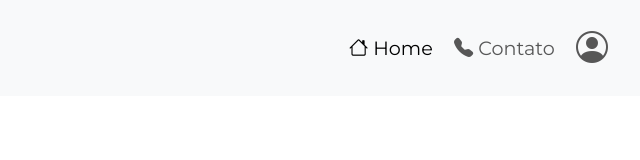
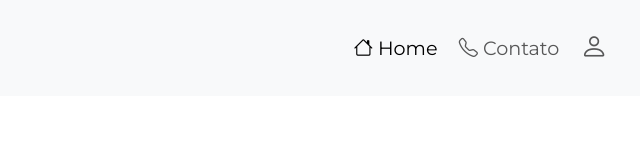
Before and after one commit to pedrocovisi/InsideMapsWEB, a plain HTML site: page index.html in a window 1280 px wide. Shown: the full height of the page, 640-1280 px from the left. Drawn offline with nearby package versions, Linux system fonts and the light colour scheme.

```diff
--- a/CSS/index.css
+++ b/CSS/index.css
@@ -3,8 +3,6 @@
     font-family: Montserrat;
     background-color: #ffffff;
 }
-
-
 
 .navbar-brand {
     display: flex;
@@ -35,8 +33,8 @@
 }
 
 /* Aumenta o tamanho do ícone de perfil */
-.profile-icon {
-    font-size: 2rem; /* Ajuste o tamanho conforme necessário */
+.bi-person {
+    font-size: 1.7rem; /* Ajuste o tamanho conforme necessário */
 }
 
 /* Estilos do Footer */
--- a/index.html
+++ b/index.html
@@ -23,8 +23,8 @@
             <div class="collapse navbar-collapse" id="navbarNavAltMarkup">
                 <div class="navbar-nav ms-auto">
                     <a class="nav-link active" aria-current="page" href="#"><i class="bi bi-house"></i> Home</a>
-                    <a class="nav-link" href="contato.html"><i class="bi bi-telephone-fill"></i> Contato</a>
-                    <a class="nav-link" href="cadastro.html"><i class="bi bi-person-circle profile-icon"></i></a>
+                    <a class="nav-link" href="contato.html"><i class="bi bi-telephone"></i> Contato</a>
+                    <a class="nav-link" href="cadastro.html"><i class="bi bi-person"></i></a>
                 </div>
             </div>
         </div>
```
